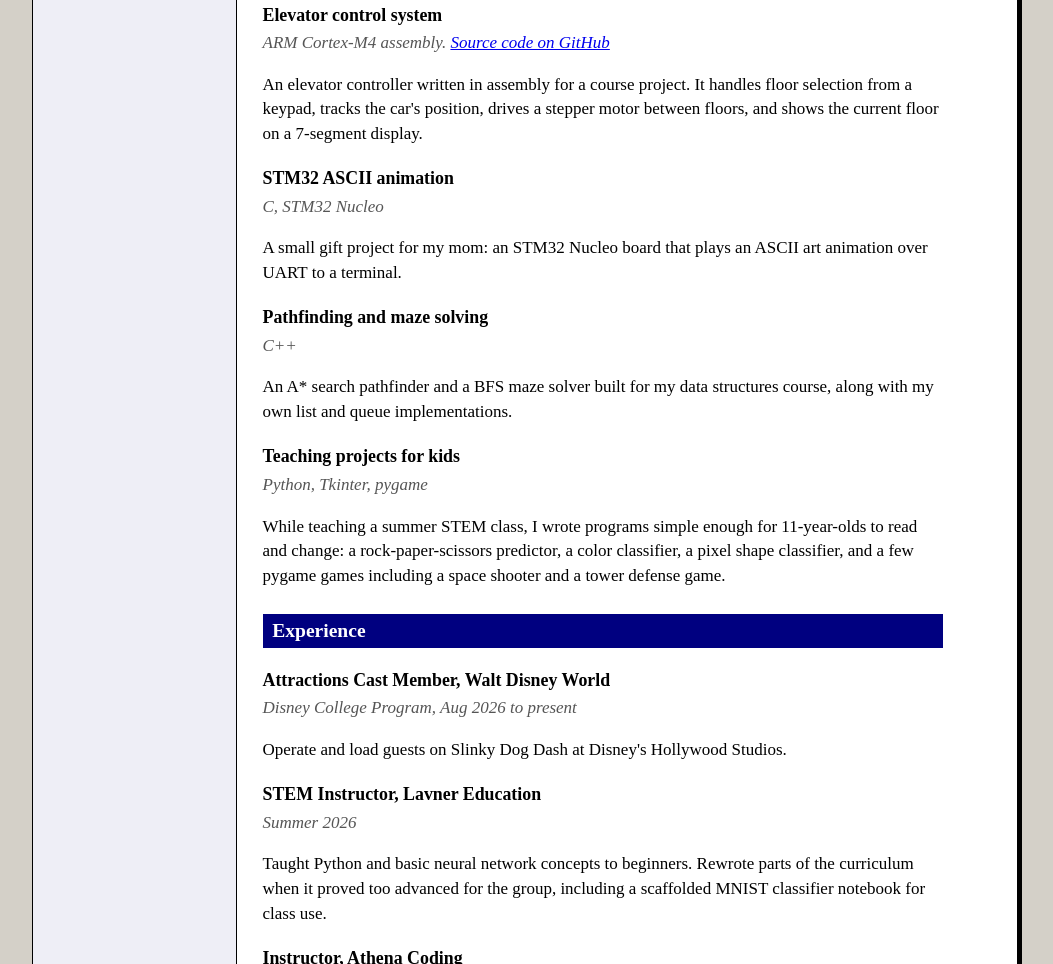
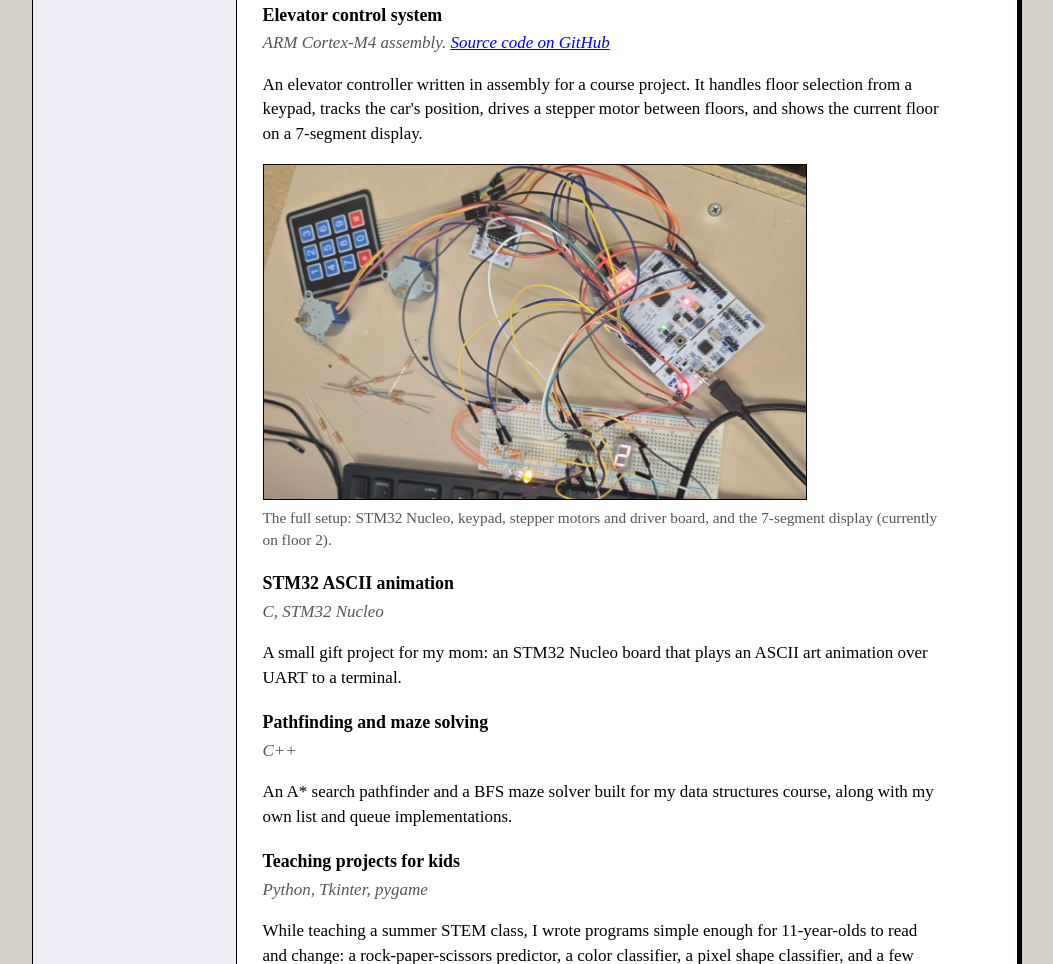
Before and after one commit to bennettfix/bennettfix.github.io, a plain HTML site: page index.html in a window 1280 px wide. Shown: the part 1832-2796 px from the top of the page, without its empty margins (115-1168 px from the left). Drawn offline with Linux system fonts and the light colour scheme.

Commit message:
Add files via upload

```diff
--- a/index.html
+++ b/index.html
@@ -115,7 +115,8 @@
   #wheel { width: 100%; max-width: 320px; height: auto; aspect-ratio: 1; cursor: pointer; display: block; margin: 0 auto; }
   #wheel-spin { font: bold 16px "Times New Roman", Times, serif; padding: 0.25em 1.2em; }
   #wheel-result { min-height: 1.5em; }
-  video.clip { width: 100%; max-width: 32em; display: block; border: 1px solid var(--border); background: #000; margin: 0.4em 0; }
+  img.clip, video.clip { height: auto; }
+  img.clip, video.clip { width: 100%; max-width: 32em; display: block; border: 1px solid var(--border); background: #000; margin: 0.4em 0; }
   table.skills td:first-child { font-weight: bold; white-space: nowrap; }
   table { border-collapse: collapse; }
   td { padding: 0.15em 1.2em 0.15em 0; vertical-align: top; }
@@ -279,6 +280,10 @@
     selection from a keypad, tracks the car's position, drives a stepper motor between
     floors, and shows the current floor on a 7-segment display.
   </p>
+  <img class="clip" src="elevator-hardware.jpg" width="1200" height="741" loading="lazy"
+    alt="Elevator controller hardware: an STM32 Nucleo board wired to a keypad, stepper motors, a driver board, and a breadboard with a 7-segment display showing 2">
+  <p class="caption">The full setup: STM32 Nucleo, keypad, stepper motors and driver board, and the
+    7-segment display (currently on floor 2).</p>
 
   <h3>STM32 ASCII animation</h3>
   <p class="meta">C, STM32 Nucleo</p>
```
Also changed, not shown: elevator-hardware.jpg (added).
